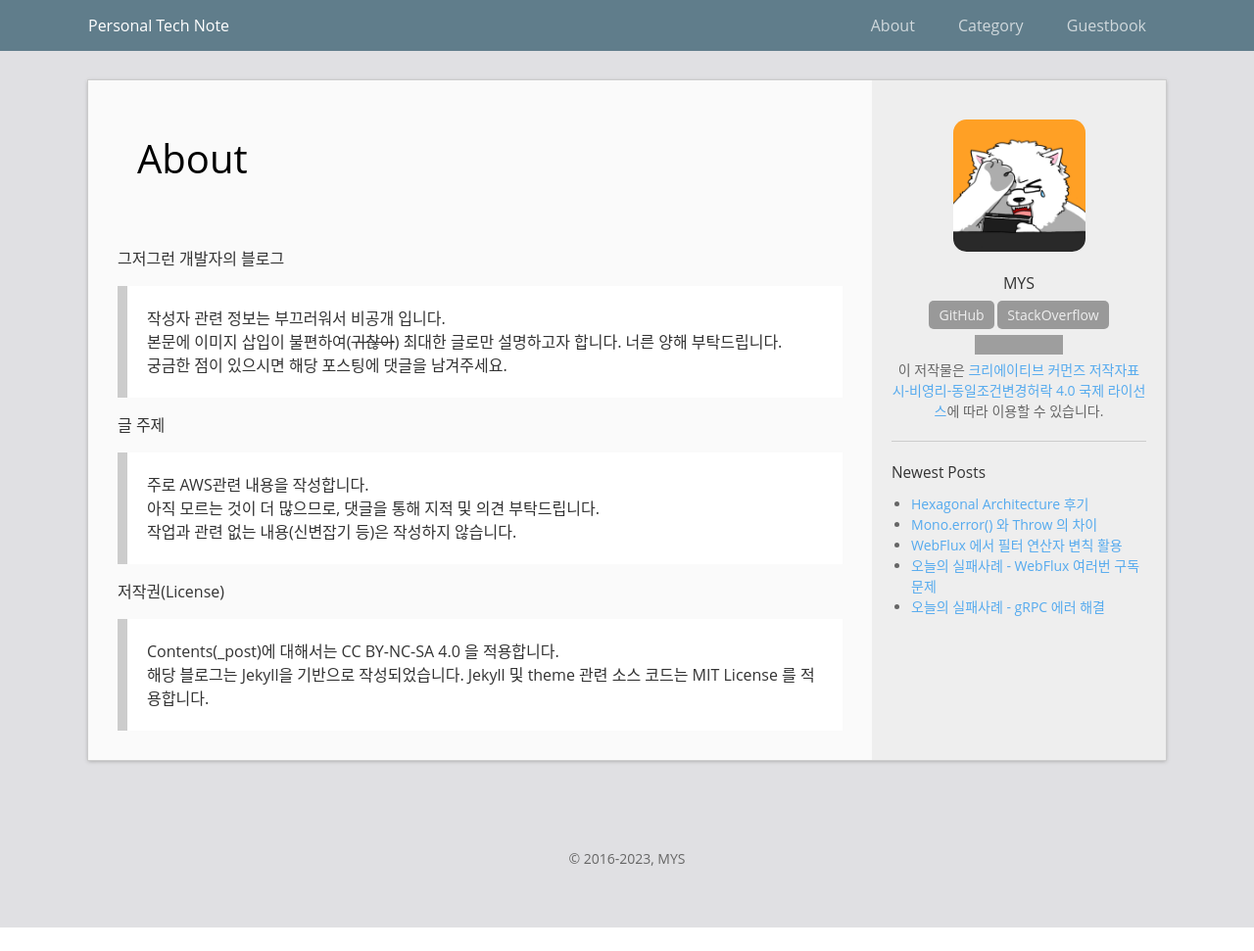
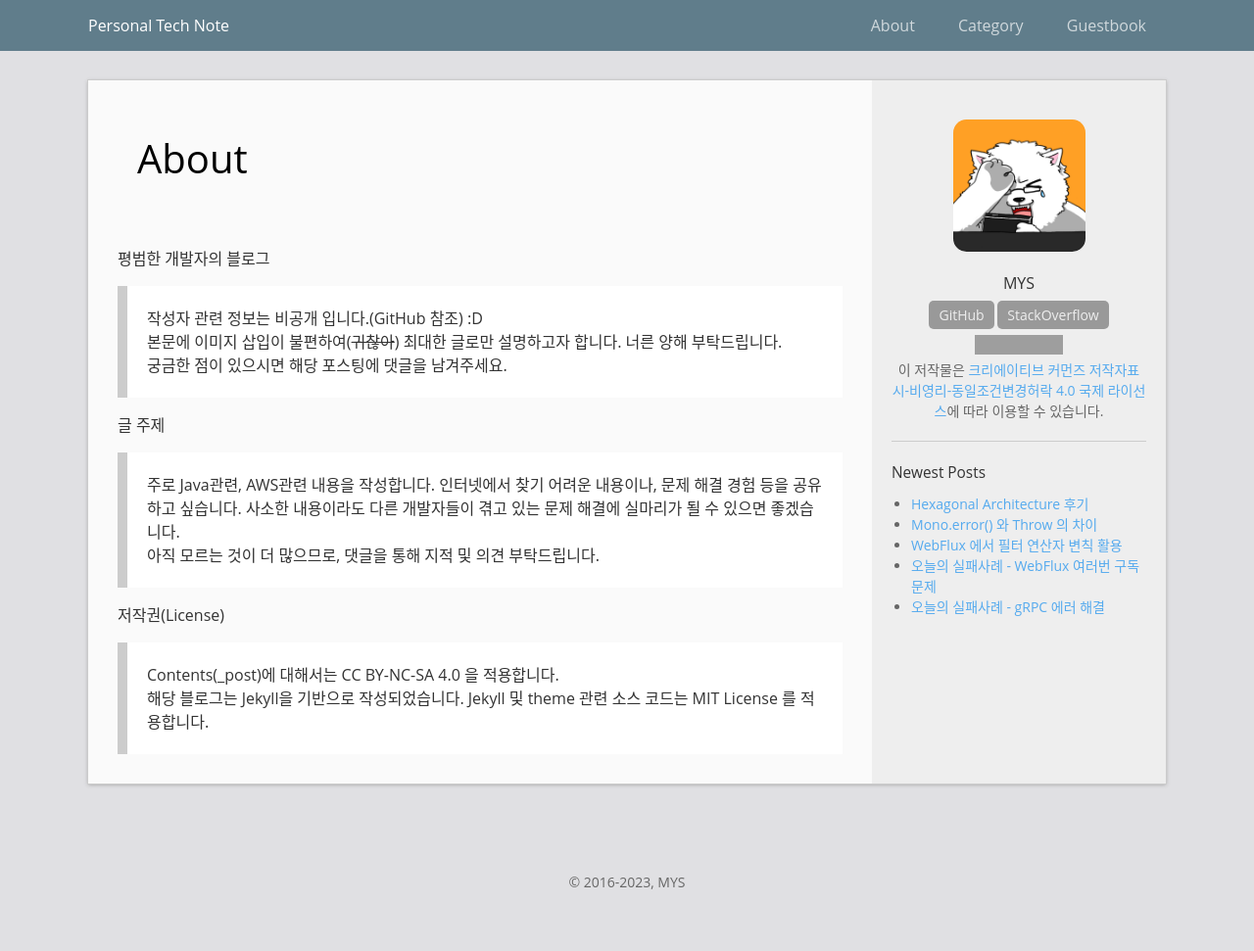
Before and after one commit to mystria/mystria.github.io, a Jekyll site: the page built from about.md, in a window 1280 px wide. Shown: the whole page at 98% size. Built offline with Jekyll 4.4.1, drawn with Linux system fonts in a browser that asks for light colours; before the commit the page ends 947 px from its top, so only the background shows below that; grey boxes are pictures that could not be loaded.

Commit message:
Update ABOUT page

```diff
--- a/about.md
+++ b/about.md
@@ -6,15 +6,14 @@ public: true
 ---
 
 
-그저그런 개발자의 블로그
-> 작성자 관련 정보는 부끄러워서 비공개 입니다.
+평범한 개발자의 블로그
+> 작성자 관련 정보는 비공개 입니다.(GitHub 참조) :D
 본문에 이미지 삽입이 불편하여(~~귀찮아~~) 최대한 글로만 설명하고자 합니다. 너른 양해 부탁드립니다.
 궁금한 점이 있으시면 해당 포스팅에 댓글을 남겨주세요.
 
 글 주제
-> 주로 AWS관련 내용을 작성합니다.
+> 주로 Java관련, AWS관련 내용을 작성합니다. 인터넷에서 찾기 어려운 내용이나, 문제 해결 경험 등을 공유하고 싶습니다. 사소한 내용이라도 다른 개발자들이 겪고 있는 문제 해결에 실마리가 될 수 있으면 좋겠습니다.
 아직 모르는 것이 더 많으므로, 댓글을 통해 지적 및 의견 부탁드립니다.
-작업과 관련 없는 내용(신변잡기 등)은 작성하지 않습니다.
 
 저작권(License)
 > Contents(\_post)에 대해서는 CC BY-NC-SA 4.0 을 적용합니다.
```
